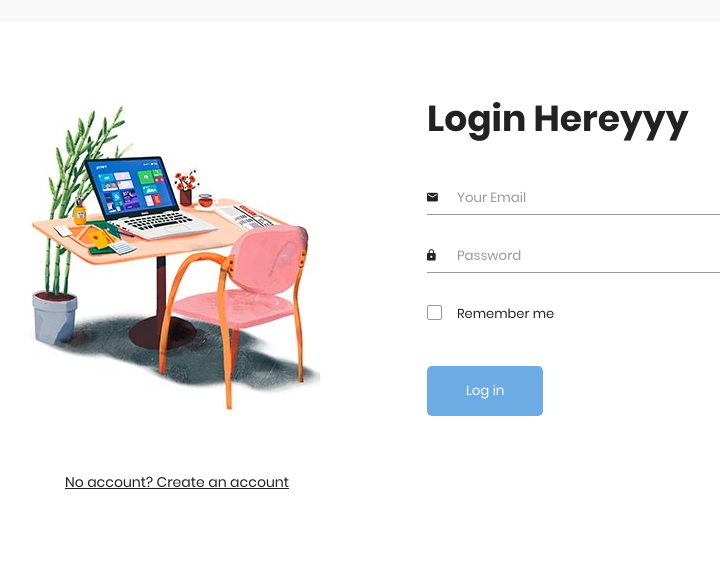
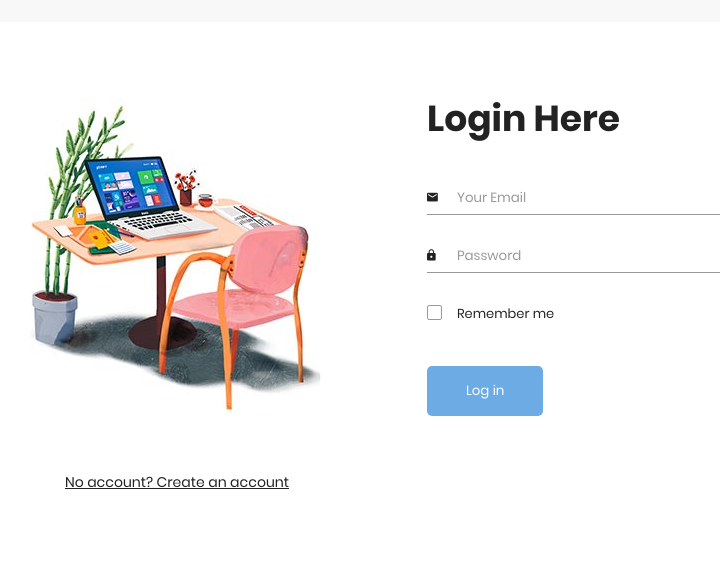
Before and after one commit to shahzaibabid/estudiez-def, a PHP site: page /login.php in a window 1280 px wide. Shown: the part 136-718 px from the top of the page, without its empty margins (273-993 px from the left). Run offline with PHP 8.4, Linux system fonts and the light colour scheme.

Commit message:
reverted form title and closed div

```diff
--- a/login.php
+++ b/login.php
@@ -22,7 +22,7 @@
                     </div>
 
                     <div class="signin-form">
-                        <h2 class="form-title">Login Hereyyy</h2>
+                        <h2 class="form-title">Login Here</h2>
                         <form method="POST" class="register-form" id="login-form">
                             <div class="form-group">
                                 <label for="your_name"><i class="zmdi zmdi-email"></i></label>
@@ -46,5 +46,6 @@
         </section>
     <!-- Sign in Form ends  -->
 </div>
+</div>
 </body>
 </html>
```
